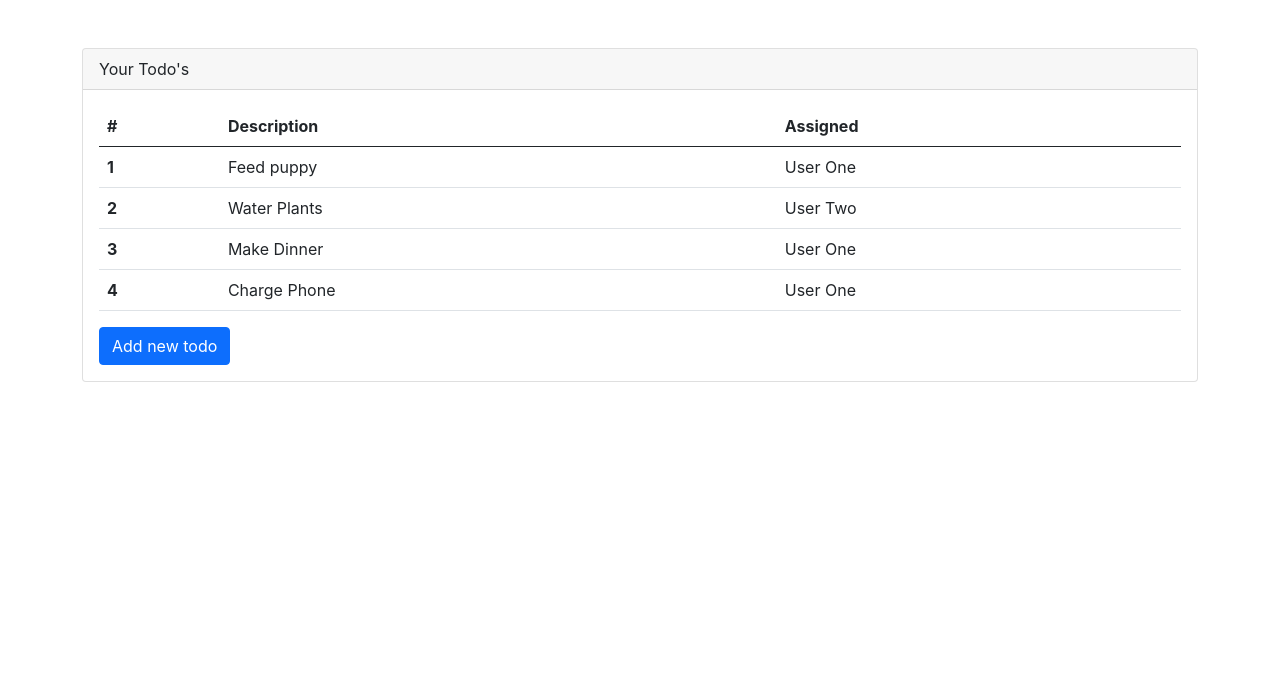
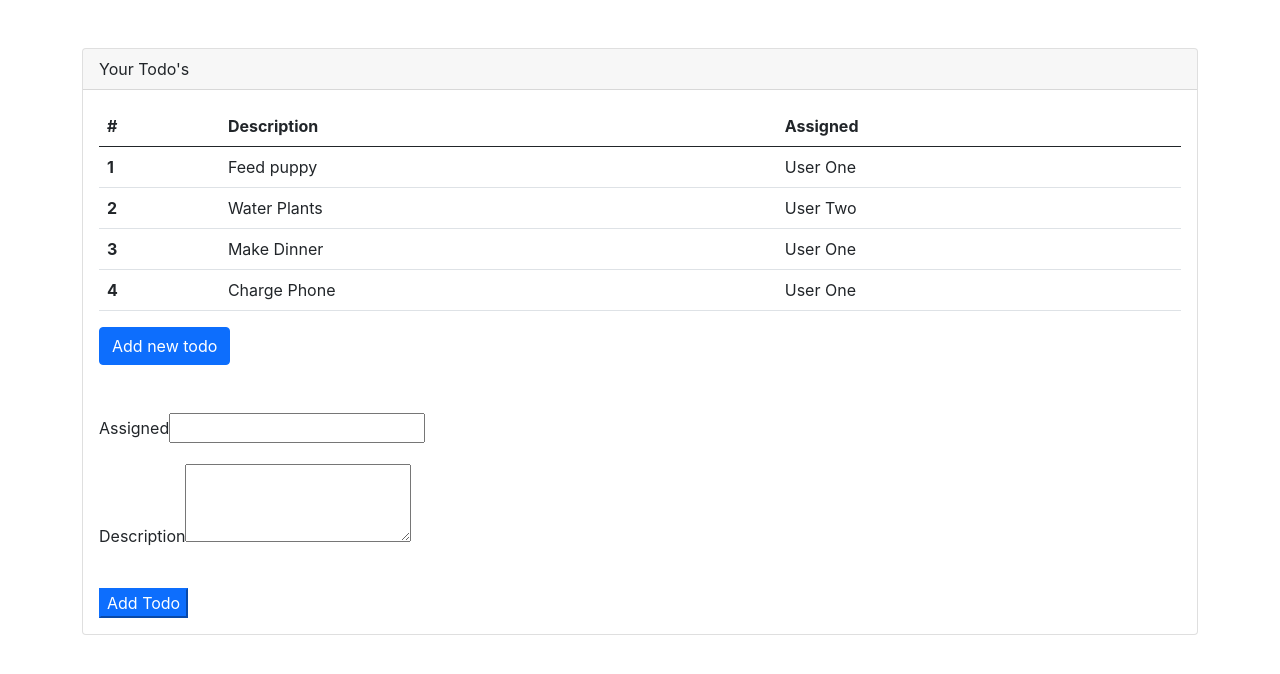
Before and after one commit to aratimauryacsuf/react-todos, a React (Create React App) app: page / in a window 1280 px wide. Shown: the top 674 px of the page. Built offline with nearby package versions, Linux system fonts and the light colour scheme.

Commit message:
user input form

```diff
--- a/src/App.js
+++ b/src/App.js
@@ -1,8 +1,8 @@
 
 import React,{useState} from 'react';
 import './App.css';
-
 import TodoTable from './components/TodoTable';
+import NewTodoForm from './components/NewTodoForm';
 
 function App() {
 const [todos, setTodos] = useState([
@@ -34,6 +34,7 @@ const addTodo=() => {
           <button className= 'btn btn-primary' onClick={addTodo} >
             Add new todo
             </button>
+            <NewTodoForm/>
         </div>
       </div>
     </div>
--- /dev/null
+++ b/src/components/NewTodoForm.js
@@ -0,0 +1,21 @@
+import React from 'react';
+function NewTodoForm(){
+    return(
+        <div className='mt-5'>
+            <form>
+                <div className='mb-3'>
+                    <label className='form-label'>Assigned</label>
+                    <input type='text' className='form-contol' required></input>
+                </div>
+                <div className='mb-3'>
+                    <label className='form-label'>Description</label>
+                    <textarea type='text' className='form-contol' rows={3} required></textarea>
+                </div>
+                <button type='button' className='bt btn-primary mt-3'>Add Todo</button>
+            </form>
+        </div>
+    )
+
+}
+
+export default NewTodoForm
```
